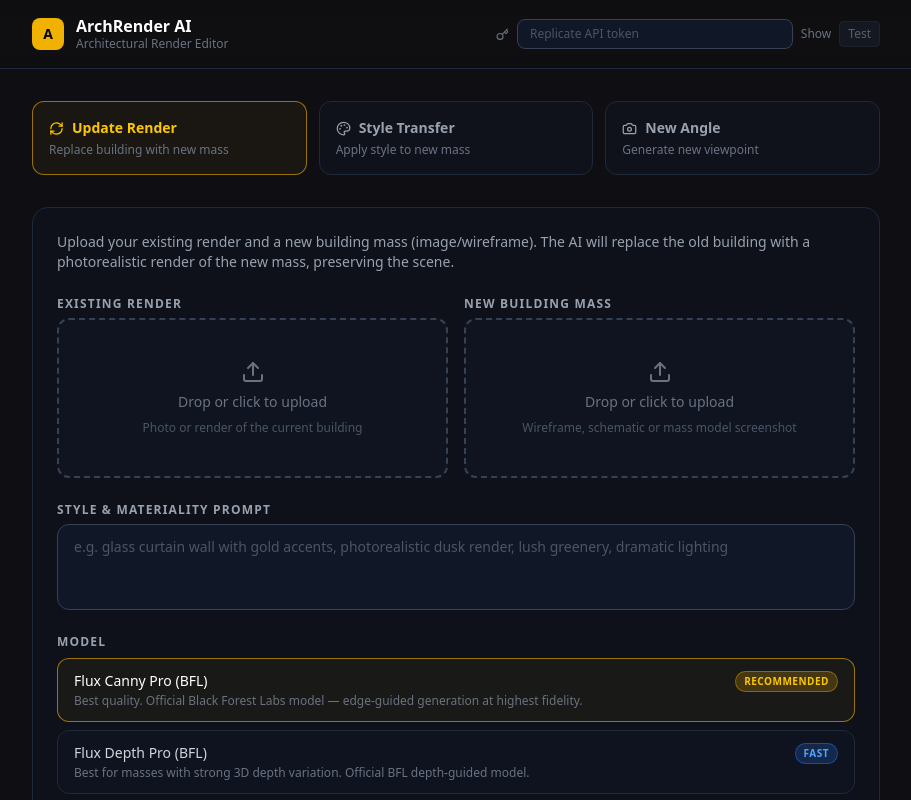
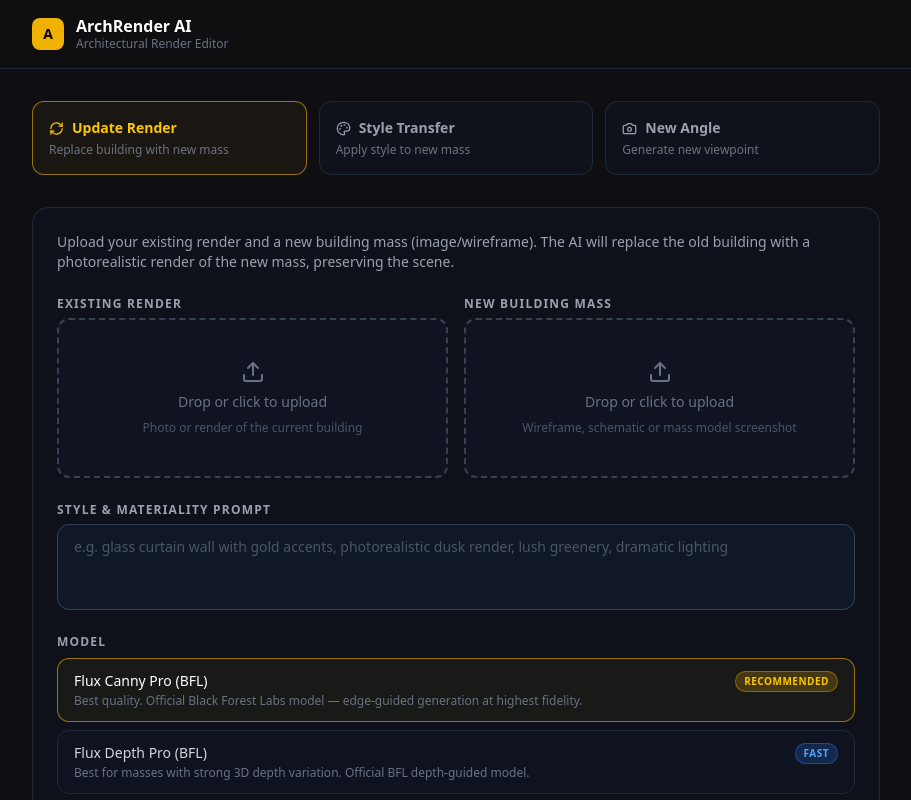
Before and after one commit to StolerItay/StolerItay, a React (Vite) app in the folder frontend/: page / in a window 1280 px wide. Shown: the top 800 px of the page, without its empty margins (184-1095 px from the left). Built offline with nearby package versions, Linux system fonts and the light colour scheme.

Commit message:
Remove Replicate token from UI (use .env only), fix gemini-2.0-flash model name 404

```diff
--- a/frontend/src/App.tsx
+++ b/frontend/src/App.tsx
@@ -1,8 +1,5 @@
 import { useState } from 'react';
-import { RefreshCw, Palette, Camera, Key, CheckCircle, XCircle, Loader } from 'lucide-react';
-import axios from 'axios';
-
-const BASE = 'http://localhost:8000/api';
+import { RefreshCw, Palette, Camera } from 'lucide-react';
 import UpdateRenderTab from './components/UpdateRenderTab';
 import StyleTransferTab from './components/StyleTransferTab';
 import NewAngleTab from './components/NewAngleTab';
@@ -31,79 +28,18 @@ const TABS: { id: Mode; label: string; icon: React.ReactNode; description: strin
 
 export default function App() {
   const [mode, setMode] = useState<Mode>('update-render');
-  const [apiKey, setApiKey] = useState('');
-  const [showKey, setShowKey] = useState(false);
-  const [tokenStatus, setTokenStatus] = useState<'idle' | 'checking' | 'valid' | 'invalid'>('idle');
-  const [tokenUser, setTokenUser] = useState('');
-
-  async function validateToken() {
-    if (!apiKey) return;
-    setTokenStatus('checking');
-    try {
-      const form = new FormData();
-      form.append('token', apiKey);
-      const { data } = await axios.post(`${BASE}/validate-token`, form);
-      if (data.valid) {
-        setTokenStatus('valid');
-        setTokenUser(data.username || '');
-      } else {
-        setTokenStatus('invalid');
-      }
-    } catch {
-      setTokenStatus('invalid');
-    }
-  }
 
   return (
     <div className="min-h-screen bg-[#0f0f13] text-gray-100">
       {/* Header */}
       <header className="border-b border-gray-800 bg-[#0f0f13]/80 backdrop-blur-sm sticky top-0 z-10">
-        <div className="max-w-4xl mx-auto px-6 py-4 flex items-center justify-between gap-4">
-          <div className="flex items-center gap-3 shrink-0">
-            <div className="w-8 h-8 rounded-lg bg-yellow-500 flex items-center justify-center">
-              <span className="text-black font-bold text-sm">A</span>
-            </div>
-            <div>
-              <h1 className="text-base font-bold text-white leading-tight">ArchRender AI</h1>
-              <p className="text-xs text-gray-500">Architectural Render Editor</p>
-            </div>
+        <div className="max-w-4xl mx-auto px-6 py-4 flex items-center gap-3">
+          <div className="w-8 h-8 rounded-lg bg-yellow-500 flex items-center justify-center">
+            <span className="text-black font-bold text-sm">A</span>
           </div>
-
-          {/* API key input */}
-          <div className="flex items-center gap-2 flex-1 max-w-sm">
-            <Key size={13} className="text-gray-500 shrink-0" />
-            <input
-              type={showKey ? 'text' : 'password'}
-              value={apiKey}
-              onChange={(e) => { setApiKey(e.target.value); setTokenStatus('idle'); }}
-              placeholder="Replicate API token"
-              className="flex-1 bg-gray-900 border border-gray-700 rounded-lg px-3 py-1.5 text-xs text-gray-200
-                placeholder-gray-600 focus:outline-none focus:border-yellow-500/60 transition-colors"
-            />
-            <button
-              onClick={() => setShowKey((v) => !v)}
-              className="text-xs text-gray-500 hover:text-gray-300 transition-colors shrink-0"
-            >
-              {showKey ? 'Hide' : 'Show'}
-            </button>
-            <button
-              onClick={validateToken}
-              disabled={!apiKey || tokenStatus === 'checking'}
-              className="text-xs px-2 py-1 rounded bg-gray-800 border border-gray-700 text-gray-300
-                hover:border-yellow-500/60 hover:text-yellow-400 transition-colors shrink-0 disabled:opacity-40"
-            >
-              {tokenStatus === 'checking' ? <Loader size={11} className="animate-spin" /> : 'Test'}
-            </button>
-            {tokenStatus === 'valid' && (
-              <span className="flex items-center gap-1 text-xs text-green-400 shrink-0">
-                <CheckCircle size={13} /> {tokenUser}
-              </span>
-            )}
-            {tokenStatus === 'invalid' && (
-              <span className="flex items-center gap-1 text-xs text-red-400 shrink-0">
-                <XCircle size={13} /> Invalid
-              </span>
-            )}
+          <div>
+            <h1 className="text-base font-bold text-white leading-tight">ArchRender AI</h1>
+            <p className="text-xs text-gray-500">Architectural Render Editor</p>
           </div>
         </div>
       </header>
@@ -133,16 +69,10 @@ export default function App() {
 
         {/* Tab content */}
         <div className="rounded-2xl border border-gray-800 bg-gray-900/30 p-6">
-          {mode === 'update-render' && <UpdateRenderTab apiKey={apiKey} />}
-          {mode === 'style-transfer' && <StyleTransferTab apiKey={apiKey} />}
-          {mode === 'new-angle' && <NewAngleTab apiKey={apiKey} />}
+          {mode === 'update-render' && <UpdateRenderTab />}
+          {mode === 'style-transfer' && <StyleTransferTab />}
+          {mode === 'new-angle' && <NewAngleTab />}
         </div>
-
-        {!apiKey && (
-          <p className="mt-4 text-center text-xs text-yellow-600">
-            Enter your Replicate API token above to enable AI generation.
-          </p>
-        )}
       </main>
     </div>
   );
--- a/frontend/src/components/NewAngleTab.tsx
+++ b/frontend/src/components/NewAngleTab.tsx
@@ -35,7 +35,7 @@ const MODELS = [
   },
 ];
 
-export default function NewAngleTab({ apiKey }: { apiKey?: string }) {
+export default function NewAngleTab() {
   const [renderFile, setRenderFile] = useState<File | null>(null);
   const [referenceFile, setReferenceFile] = useState<File | null>(null);
   const [anglePrompt, setAnglePrompt] = useState('');
@@ -50,7 +50,7 @@ export default function NewAngleTab({ apiKey }: { apiKey?: string }) {
     if (!renderFile) return;
     setLoading(true);
     try {
-      const { jobId } = await submitNewAngle(renderFile, referenceFile, anglePrompt, stylePrompt, model, apiKey);
+      const { jobId } = await submitNewAngle(renderFile, referenceFile, anglePrompt, stylePrompt, model);
       setJobId(jobId);
     } catch (err) {
       alert('Submission failed: ' + err);
--- a/frontend/src/components/StyleTransferTab.tsx
+++ b/frontend/src/components/StyleTransferTab.tsx
@@ -45,7 +45,7 @@ const MODELS = [
   },
 ];
 
-export default function StyleTransferTab({ apiKey }: { apiKey?: string }) {
+export default function StyleTransferTab() {
   const [referenceFile, setReferenceFile] = useState<File | null>(null);
   const [massFile, setMassFile] = useState<File | null>(null);
   const [prompt, setPrompt] = useState('');
@@ -59,7 +59,7 @@ export default function StyleTransferTab({ apiKey }: { apiKey?: string }) {
     if (!referenceFile || !massFile) return;
     setLoading(true);
     try {
-      const { jobId } = await submitStyleTransfer(referenceFile, massFile, prompt, model, apiKey);
+      const { jobId } = await submitStyleTransfer(referenceFile, massFile, prompt, model);
       setJobId(jobId);
     } catch (err) {
       alert('Submission failed: ' + err);
--- a/frontend/src/components/UpdateRenderTab.tsx
+++ b/frontend/src/components/UpdateRenderTab.tsx
@@ -27,7 +27,7 @@ const MODELS = [
   },
 ];
 
-export default function UpdateRenderTab({ apiKey }: { apiKey?: string }) {
+export default function UpdateRenderTab() {
   const [renderFile, setRenderFile] = useState<File | null>(null);
   const [massFile, setMassFile] = useState<File | null>(null);
   const [prompt, setPrompt] = useState('');
@@ -41,7 +41,7 @@ export default function UpdateRenderTab({ apiKey }: { apiKey?: string }) {
     if (!renderFile || !massFile) return;
     setLoading(true);
     try {
-      const { jobId } = await submitUpdateRender(renderFile, massFile, prompt, model, apiKey);
+      const { jobId } = await submitUpdateRender(renderFile, massFile, prompt, model);
       setJobId(jobId);
     } catch (err) {
       alert('Submission failed: ' + err);
```
Also changed, not shown: 1 other file (tests, documents, lock files or other folders).
